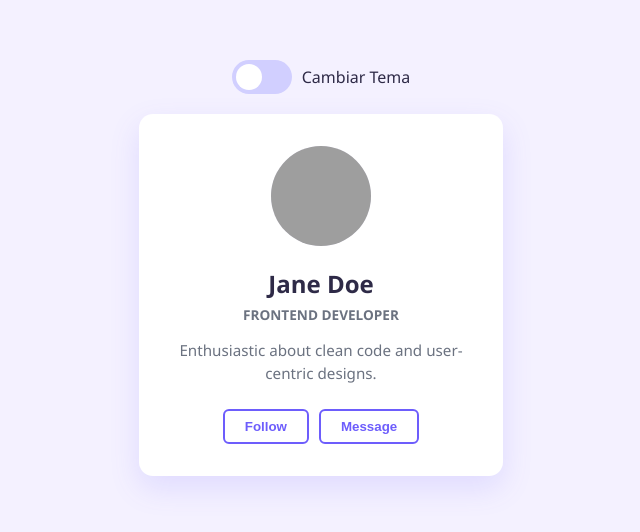
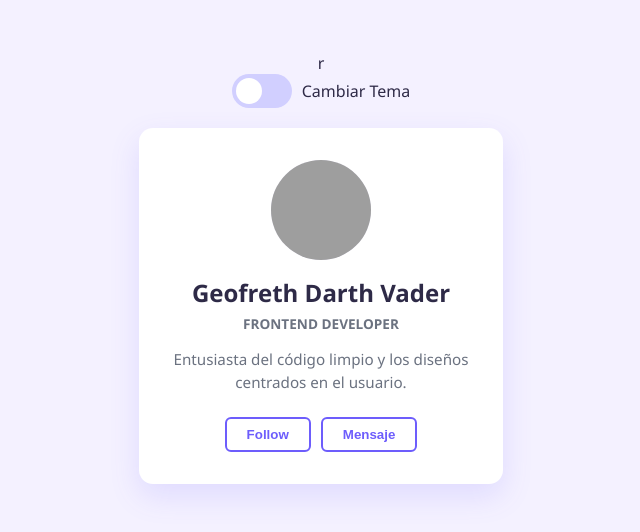
Before and after one commit to JheraldAG/actividad2, a plain HTML site: page mod7eje2.html in a window 1280 px wide. Shown: the part 132-664 px from the top of the page, without its empty margins (319-959 px from the left). Drawn offline with Linux system fonts and the light colour scheme; grey boxes are pictures that could not be loaded.

Commit message:
Update mod7eje2.html

```diff
--- a/mod7eje2.html
+++ b/mod7eje2.html
@@ -1,4 +1,4 @@
-<!DOCTYPE html>
+r<!DOCTYPE html>
 <html lang="es" data-theme="light">
 <head>
     <meta charset="UTF-8">
@@ -18,15 +18,15 @@
 
     <div class="card">
         <div class="avatar-container">
-            <img src="https://i.pravatar.cc/150?img=32" alt="Jane Doe" class="avatar">
+            <img src="https://encrypted-tbn0.gstatic.com/images?q=tbn:ANd9GcTzGpRvejzvqp_-RyVe0cI1ylpfFUsx6YP7qgdtvR5aahoEZ124y1ZSgcF62qtFynBN3PEgxcwlrl8pWtfNI0u-skK6ZN53rjyNDBNQ3x9QdQ&s=10" alt="Geofreth" class="avatar">
         </div>
-        <h2>Jane Doe</h2>
+        <h2>Geofreth Darth Vader</h2>
         <p class="role">Frontend Developer</p>
-        <p class="desc">Enthusiastic about clean code and user-centric designs.</p>
+        <p class="desc">Entusiasta del código limpio y los diseños centrados en el usuario.</p>
 
         <div class="buttons">
             <button class="btn btn-outline">Follow</button>
-            <button class="btn btn-outline">Message</button>
+            <button class="btn btn-outline">Mensaje</button>
         </div>
     </div>
 
```
